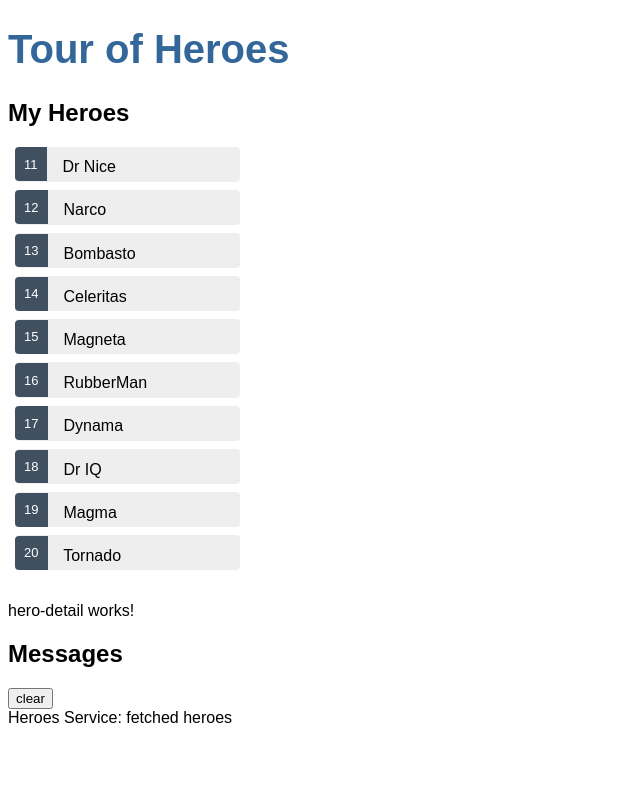
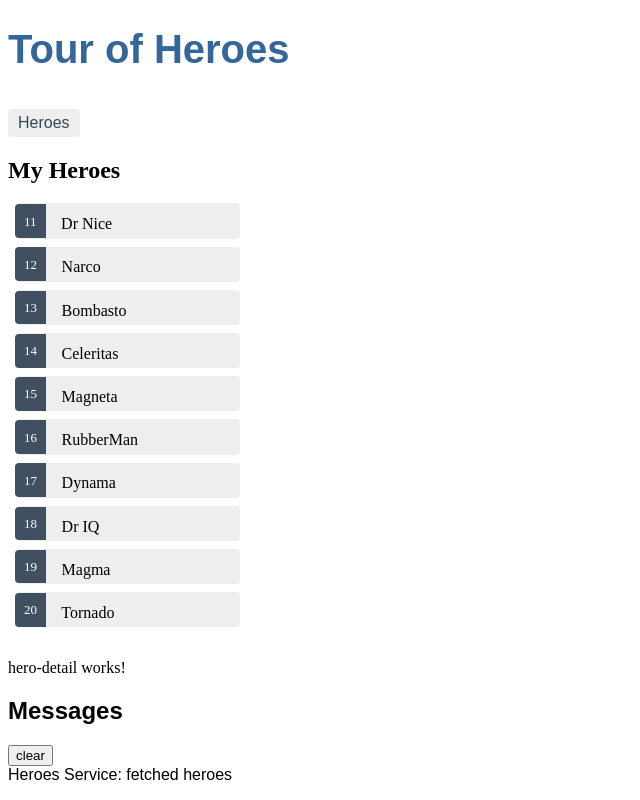
Before and after one commit to Patriziabattisti/angular-tour-of-heroes, an Angular app in the folder angular-tour-of-heroes/: page /heroes in a window 1280 px wide. Shown: the whole page, without its empty margins (0-640 px from the left). Built offline with nearby package versions, Linux system fonts and the light colour scheme.

Commit message:
adding a navigation bar

```diff
--- a/angular-tour-of-heroes/src/app/app.component.css
+++ b/angular-tour-of-heroes/src/app/app.component.css
@@ -16,6 +16,27 @@
   color: #333;
   font-family: Cambria, Georgia;
 }
+
+nav a {
+  padding: 5px 10px;
+  text-decoration: none;
+  margin-top: 10px;
+  display: inline-block;
+  background-color: #eee;
+  border-radius: 4px;
+}
+nav a:visited, a:link {
+  color: #334953;
+}
+nav a:hover {
+  color: #039be5;
+  background-color: #cfd8dc;
+}
+nav a.active {
+  color: #039be5;
+}
+
+
 /* everywhere else */
 * {
   font-family: Arial, Helvetica, sans-serif;
--- a/angular-tour-of-heroes/src/app/app.component.html
+++ b/angular-tour-of-heroes/src/app/app.component.html
@@ -1,3 +1,6 @@
 <h1>{{title}}</h1>
-<app-heroes></app-heroes>
+<nav>
+  <a routerLink="/heroes">Heroes</a>
+</nav>
+<router-outlet></router-outlet>
 <app-messages></app-messages>
--- /dev/null
+++ b/angular-tour-of-heroes/src/app/dashboard/dashboard.component.html
@@ -0,0 +1 @@
+<p>dashboard works!</p>
--- /dev/null
+++ b/angular-tour-of-heroes/src/app/dashboard/dashboard.component.ts
@@ -0,0 +1,15 @@
+import { Component, OnInit } from '@angular/core';
+
+@Component({
+  selector: 'app-dashboard',
+  templateUrl: './dashboard.component.html',
+  styleUrls: ['./dashboard.component.css']
+})
+export class DashboardComponent implements OnInit {
+
+  constructor() { }
+
+  ngOnInit(): void {
+  }
+
+}
--- a/angular-tour-of-heroes/src/app/heroes/heroes.component.ts
+++ b/angular-tour-of-heroes/src/app/heroes/heroes.component.ts
@@ -14,7 +14,7 @@
 
   heroes: Hero[];
 
-  constructor(private heroService: HeroService, private messageService:MessageService) {
+  constructor(private heroService: HeroService, private messageService: MessageService) {
   }
 
   ngOnInit() {
--- a/angular-tour-of-heroes/src/app/messages/messages.component.ts
+++ b/angular-tour-of-heroes/src/app/messages/messages.component.ts
@@ -8,7 +8,7 @@
 })
 export class MessagesComponent implements OnInit {
 
-  constructor(public messageService:MessageService) {
+  constructor(public messageService: MessageService) {
   }
 
   ngOnInit(): void {
```
Also changed, not shown: angular-tour-of-heroes/src/app/app-routing.module.ts (added, +13 -0 lines), angular-tour-of-heroes/src/app/app.module.ts (+6 -2 lines), angular-tour-of-heroes/src/app/dashboard/dashboard.component.css (added), 1 other file (tests, documents, lock files or other folders).
